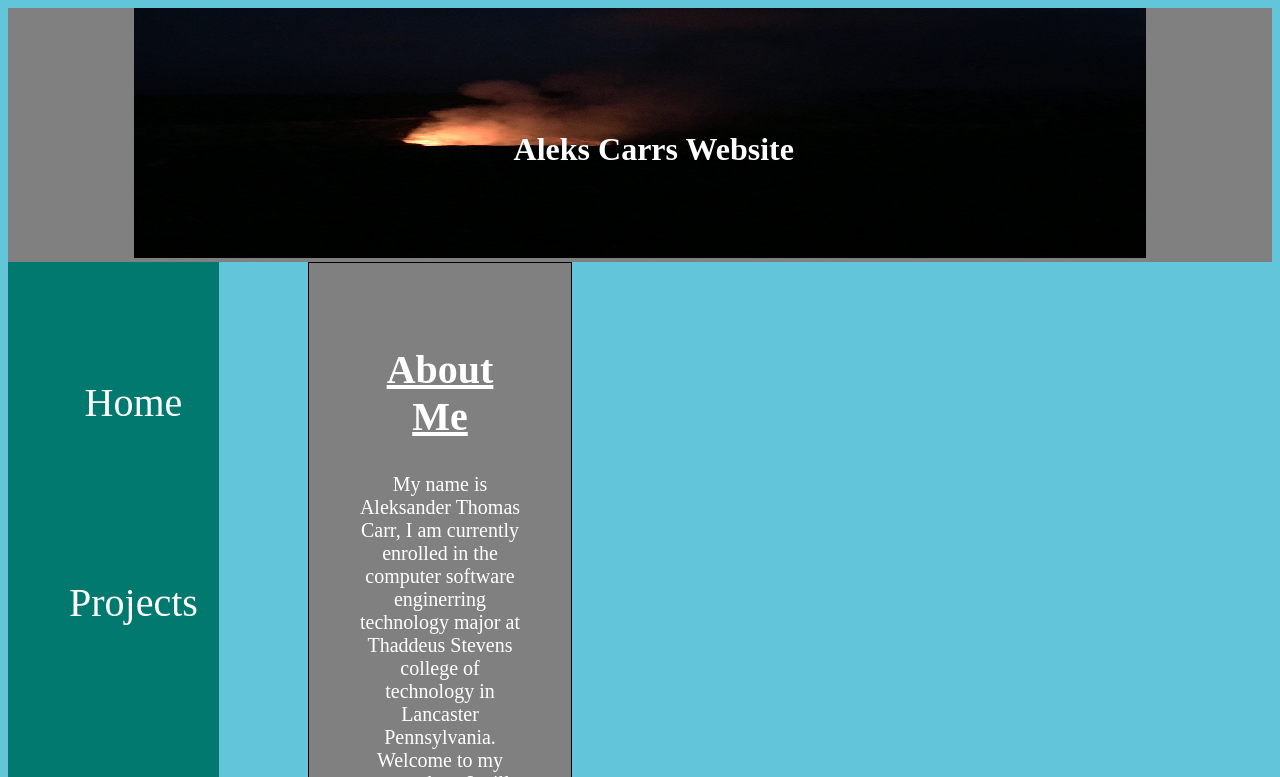
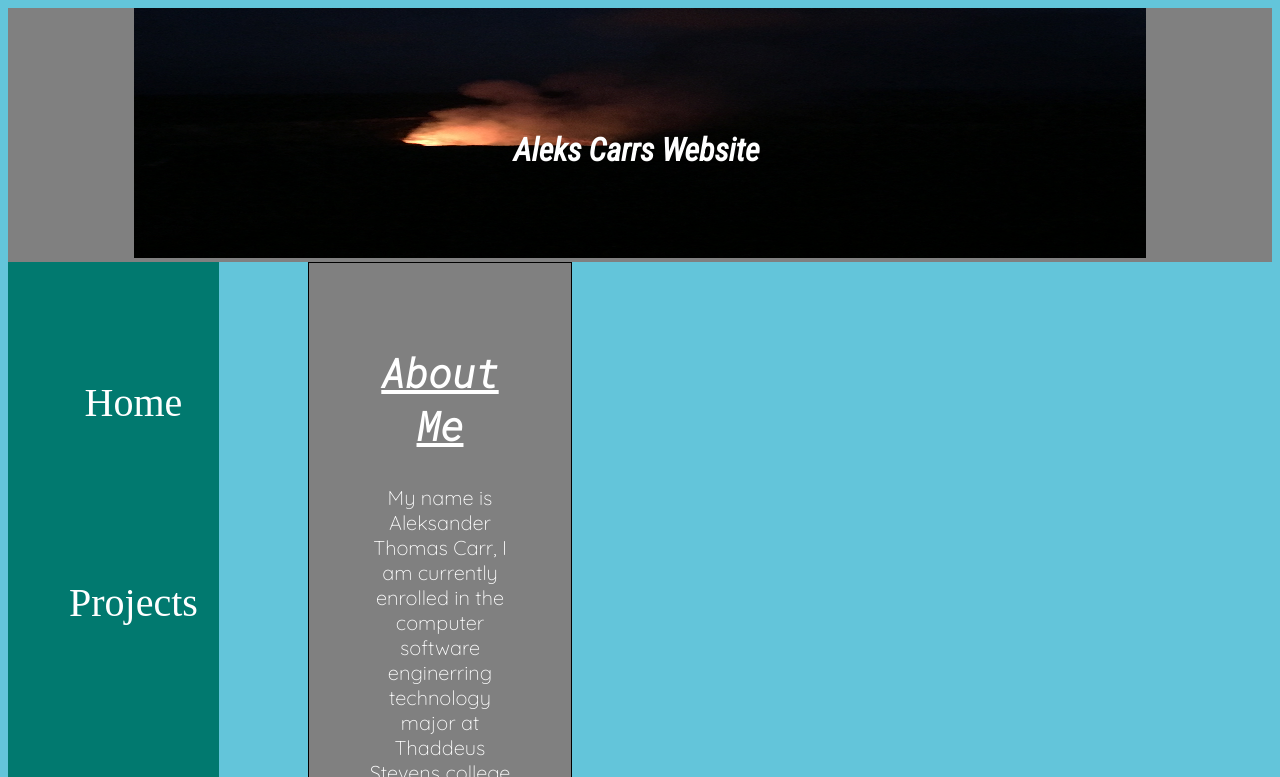
Before and after one commit to AleksCarr/AleksCarr.github.io, a plain HTML site: page index.html in a window 1280 px wide. Shown: the top 777 px of the page. Drawn offline with Linux system fonts and the light colour scheme.

Commit message:
Added different fonts on every page

```diff
--- a/index.html
+++ b/index.html
@@ -4,6 +4,8 @@
 <head>
   <meta charet='UTF-8'>
   <link rel='stylesheet' href='styles.css' />
+  <link rel="preconnect" href="https://fonts.gstatic.com">
+<link href="https://fonts.googleapis.com/css2?family=Quicksand:wght@300&family=Roboto+Condensed:ital@1&family=Roboto+Mono:ital,wght@1,300&display=swap" rel="stylesheet">
   <title>Aleks Carrs Home Page</title>
 </head>
 
--- a/styles.css
+++ b/styles.css
@@ -60,6 +60,7 @@ h1 {
   position: absolute;
   top: 40%;
   left: 40%;
+  font-family: 'Roboto Condensed', sans-serif;
 }
 
 footer {
@@ -97,6 +98,7 @@ footer {
 .text {
   margin-left: 280px;
   font-size:30px;
+  font-family: 'Quicksand', sans-serif;
 }
 
 .game {
@@ -113,6 +115,7 @@ footer {
   border-radius: 2px;
   border: 5px solid #fff;
   border-color: brown;
+  font-family: 'Quicksand', sans-serif;
 }
 
 .flute {
@@ -154,12 +157,14 @@ footer {
 .title{
   text-decoration: underline;
   font-size: 40px;
+  font-family: 'Roboto Mono', monospace;
 }
 
 .mini{
   font-size: 20px;
   color: white;
   text-decoration: none;
+  font-family: 'Quicksand', sans-serif;
 }
 
 .about,
```
Also changed, not shown: bio.html (+2 -0 lines), projects.html (+2 -0 lines), resume.html (+2 -0 lines).
